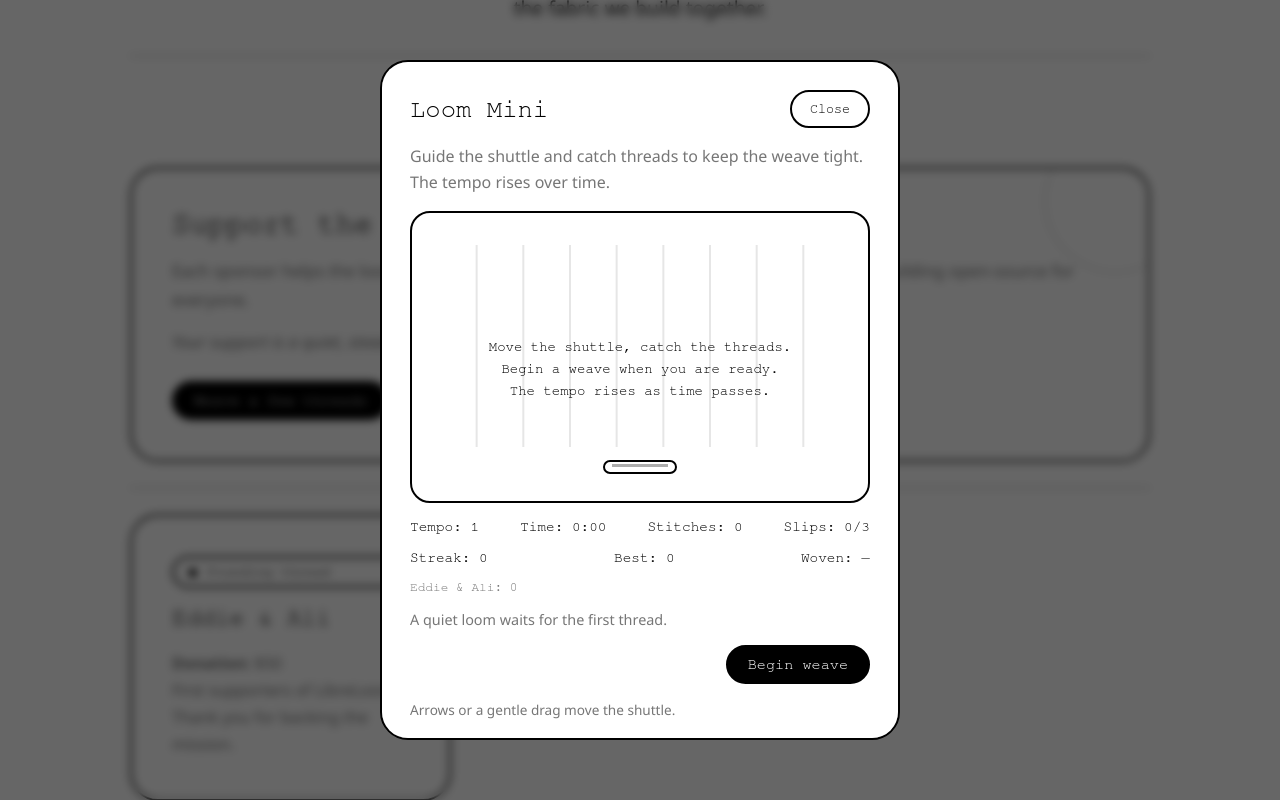
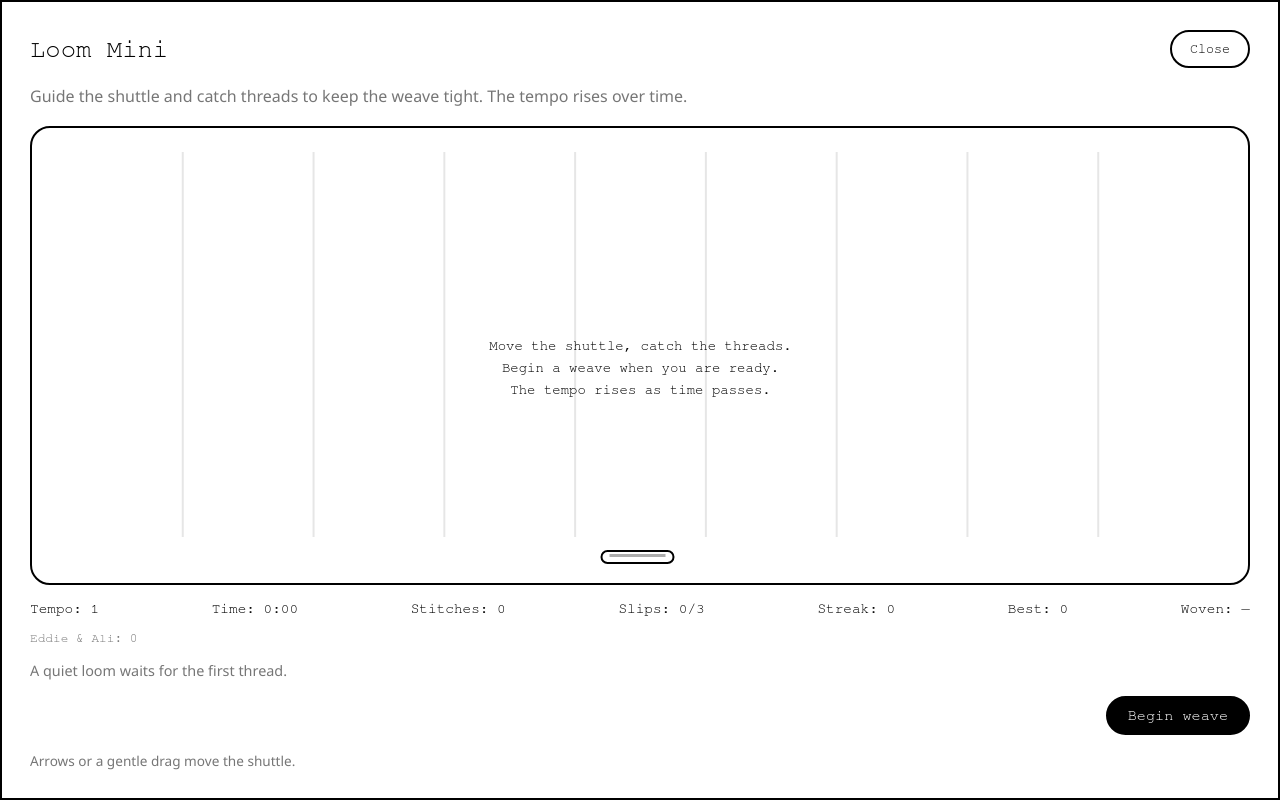
Before and after one commit to LibreLoom/Website, a React (Vite) app in the folder web/: page /sponsors in a window 1280 px wide. Both pictures are taken after a click on the button "Weave a few threads". Shown: the part 780-1580 px from the top of the page. Built offline with nearby package versions, Linux system fonts and the light colour scheme; a web font is replaced by a local one.

Commit message:
feat: fullscreen Loom Mini and lock settings scroll

```diff
--- a/web/src/components/Settings.jsx
+++ b/web/src/components/Settings.jsx
@@ -122,6 +122,17 @@ function Settings({ isOpen, onClose, disableSnapDragging, setDisableSnapDragging
     }
   }
 
+  useEffect(() => {
+    if (!isOpen) {
+      return
+    }
+    const previousOverflow = document.body.style.overflow
+    document.body.style.overflow = 'hidden'
+    return () => {
+      document.body.style.overflow = previousOverflow
+    }
+  }, [isOpen])
+
   if (!isOpen) return null
 
   return (
--- a/web/src/components/Sponsors.jsx
+++ b/web/src/components/Sponsors.jsx
@@ -63,6 +63,7 @@ function Sponsors() {
   const [lastWoven, setLastWoven] = useState('')
   const [wovenCounts, setWovenCounts] = useState({})
   const canvasRef = useRef(null)
+  const canvasWrapRef = useRef(null)
   const animationRef = useRef(null)
   const gameRef = useRef(null)
   const runStateRef = useRef(runState)
@@ -103,17 +104,6 @@ function Sponsors() {
     const secondary = styles.getPropertyValue('--secondary').trim() || '#000000'
     const accent = styles.getPropertyValue('--accent').trim() || '#767676'
 
-    const setupCanvas = () => {
-      const dpr = window.devicePixelRatio || 1
-      canvas.width = CANVAS_WIDTH * dpr
-      canvas.height = CANVAS_HEIGHT * dpr
-      canvas.style.width = `${CANVAS_WIDTH}px`
-      canvas.style.height = `${CANVAS_HEIGHT}px`
-      ctx.setTransform(dpr, 0, 0, dpr, 0, 0)
-    }
-
-    setupCanvas()
-
     const supporterNames = SUPPORTERS.length
       ? SUPPORTERS.map((supporter) => supporter.name)
       : ['LibreLoom']
@@ -148,6 +138,34 @@ function Sponsors() {
 
     const clamp = (value, min, max) => Math.max(min, Math.min(max, value))
 
+    const updateCanvasSize = () => {
+      const wrap = canvasWrapRef.current
+      const current = gameRef.current
+      if (!wrap || !current) {
+        return
+      }
+      const rect = wrap.getBoundingClientRect()
+      const width = Math.max(280, Math.floor(rect.width))
+      const height = Math.max(200, Math.floor(rect.height))
+      const dpr = window.devicePixelRatio || 1
+      canvas.width = width * dpr
+      canvas.height = height * dpr
+      canvas.style.width = `${width}px`
+      canvas.style.height = `${height}px`
+      ctx.setTransform(dpr, 0, 0, dpr, 0, 0)
+      current.width = width
+      current.height = height
+      current.shuttle.y = height - 26
+      current.shuttle.x = clamp(
+        current.shuttle.x,
+        16 + current.shuttle.width / 2,
+        width - 16 - current.shuttle.width / 2
+      )
+    }
+
+    updateCanvasSize()
+    requestAnimationFrame(updateCanvasSize)
+
     const resetWeave = () => {
       const current = gameRef.current
       if (!current) {
@@ -160,6 +178,7 @@ function Sponsors() {
       current.supporterCursor = 0
       current.shuttle.x = current.width / 2
       current.shuttle.width = 72
+      current.shuttle.y = current.height - 26
       stitchesRef.current = 0
       slipsRef.current = 0
       elapsedSecondsRef.current = 0
@@ -437,6 +456,7 @@ function Sponsors() {
 
     window.addEventListener('keydown', handleKeyDown)
     window.addEventListener('keyup', handleKeyUp)
+    window.addEventListener('resize', updateCanvasSize)
     canvas.addEventListener('mousemove', handlePointer)
     canvas.addEventListener('touchmove', handlePointer, { passive: true })
     canvas.addEventListener('touchstart', handlePointer, { passive: true })
@@ -447,6 +467,7 @@ function Sponsors() {
       }
       window.removeEventListener('keydown', handleKeyDown)
       window.removeEventListener('keyup', handleKeyUp)
+      window.removeEventListener('resize', updateCanvasSize)
       canvas.removeEventListener('mousemove', handlePointer)
       canvas.removeEventListener('touchmove', handlePointer)
       canvas.removeEventListener('touchstart', handlePointer)
@@ -472,6 +493,7 @@ function Sponsors() {
       current.supporterCursor = 0
       current.shuttle.x = current.width / 2
       current.shuttle.width = 72
+      current.shuttle.y = current.height - 26
     }
     stitchesRef.current = 0
     slipsRef.current = 0
@@ -549,14 +571,14 @@ function Sponsors() {
       </section>
 
       {isLoomOpen && (
-        <div className="modal-overlay is-open" role="dialog" aria-modal="true" aria-labelledby="loom-title">
-          <div className="modal-card loom-modal-card" role="document">
+        <div className="modal-overlay modal-overlay--full is-open" role="dialog" aria-modal="true" aria-labelledby="loom-title">
+          <div className="modal-card modal-card--fullscreen loom-modal-card" role="document">
             <div className="loom-modal-header">
               <h2 id="loom-title">Loom Mini</h2>
               <button className="loom-ghost" type="button" onClick={handleCloseLoom} aria-label="Close loom">Close</button>
             </div>
             <p className="loom-subtitle">Guide the shuttle and catch threads to keep the weave tight. The tempo rises over time.</p>
-            <div className="loom-canvas-wrap">
+            <div className="loom-canvas-wrap" ref={canvasWrapRef}>
               <canvas ref={canvasRef} width={CANVAS_WIDTH} height={CANVAS_HEIGHT}></canvas>
             </div>
             <div className="loom-stats">
--- a/web/src/styles/Modal.css
+++ b/web/src/styles/Modal.css
@@ -18,6 +18,10 @@
   animation: modal-fade-in 0.25s ease both;
 }
 
+.modal-overlay--full {
+  padding: 0;
+}
+
 .modal-card {
   background: var(--primary);
   color: var(--secondary);
@@ -33,6 +37,13 @@
 .modal-card--wide {
   width: min(92vw, 800px);
   padding: 50px 60px;
+}
+
+.modal-card--fullscreen {
+  width: 100%;
+  height: 100%;
+  max-height: 100%;
+  border-radius: 0;
 }
 
 @keyframes modal-rise {
--- a/web/src/styles/Sponsors.css
+++ b/web/src/styles/Sponsors.css
@@ -151,6 +151,8 @@
   display: flex;
   flex-direction: column;
   gap: 16px;
+  height: 100%;
+  min-height: 0;
 }
 
 .loom-modal-header {
@@ -176,18 +178,19 @@
 .loom-canvas-wrap {
   border: 2px solid var(--secondary);
   border-radius: 20px;
-  padding: 14px;
   display: flex;
   align-items: center;
   justify-content: center;
   background-color: var(--primary);
+  flex: 1;
+  width: 100%;
+  min-height: 0;
 }
 
 .loom-canvas-wrap canvas {
   display: block;
   width: 100%;
-  max-width: 420px;
-  height: auto;
+  height: 100%;
 }
 
 .loom-stats {
```
